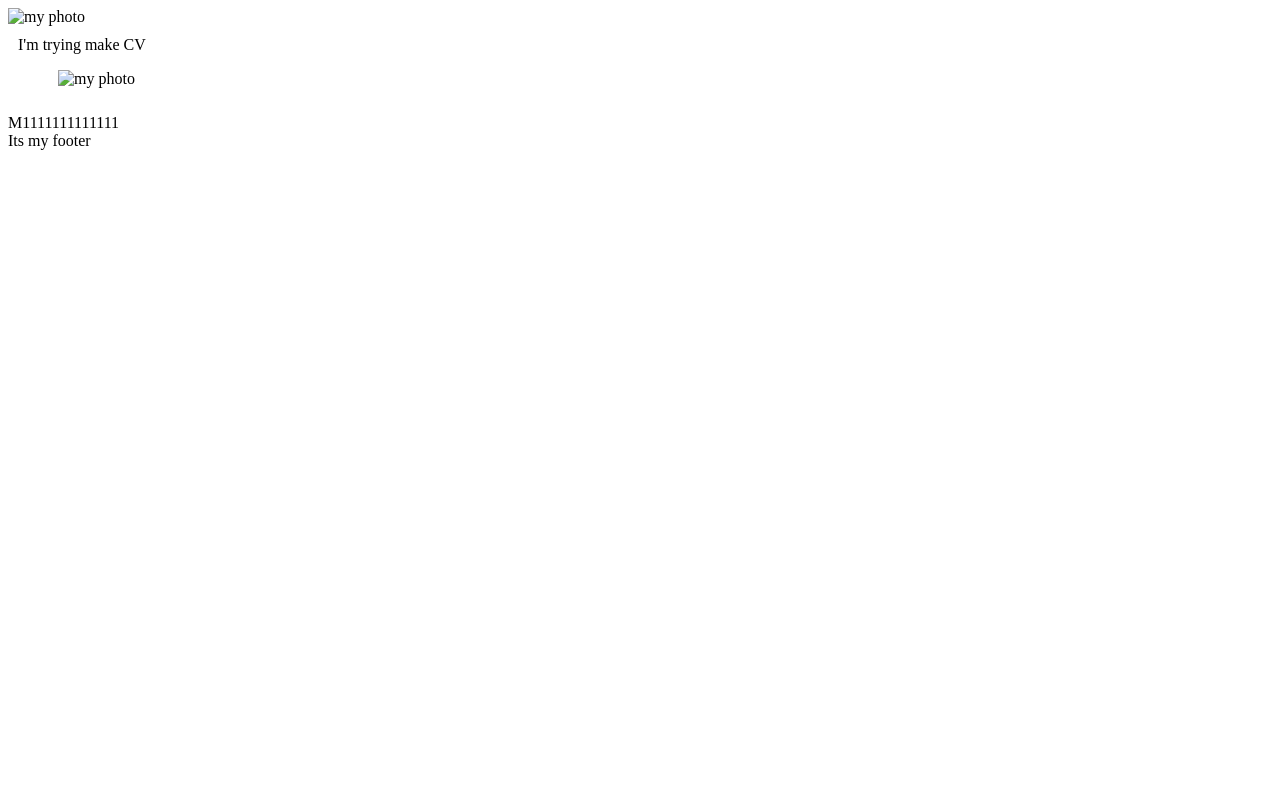
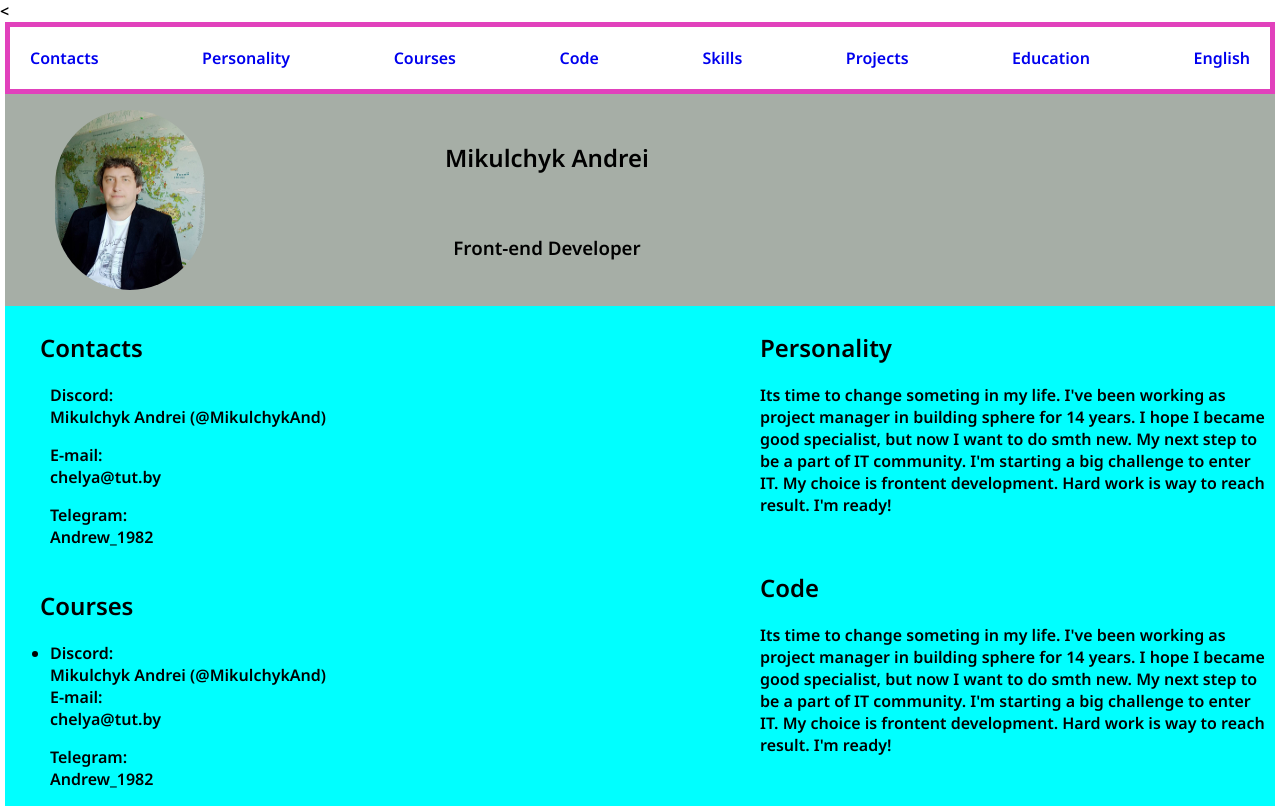
Before and after one commit to MikulchykAnd/rsschool-cv, a plain HTML site: page index.html in a window 1280 px wide. Shown: the top 810 px of the page. Drawn offline with Linux system fonts and the light colour scheme.

Commit message:
feat: add info in cv

```diff
--- a/index.html
+++ b/index.html
@@ -1,27 +1,88 @@
-<!DOCTYPE html>
+<<!DOCTYPE html>
 <html lang="en">
 <head>
   <meta charset="UTF-8">
   <meta http-equiv="X-UA-Compatible" content="IE=edge">
   <meta name="viewport" content="width=device-width, initial-scale=1.0">
-  <img src="assets/img/image.jpg" alt="my photo" width="150" height="200">
   <title>CV</title>
   <link rel="stylesheet" href="style.css">
   <link rel="icon" href="assets/ico/favicon.ico">
 </head>
 <body>
   <header>
-    <header class="header"> I'm trying make CV
+    <header class="header">
+      <nav class="nav">
+        <ul class="nav-list">
+          <li class="nav-item"><a href="#contacts" class="nav-link">Contacts</a></li>
+          <li class="nav-item"><a href="#personality" class="nav-link">Personality</a></li>
+          <li class="nav-item"><a href="#courses" class="nav-link">Courses</a></li>
+          <li class="nav-item"><a href="#code" class="nav-link">Code</a></li>
+          <li class="nav-item"><a href="#skills" class="nav-link">Skills</a></li>
+          <li class="nav-item"><a href="#projects" class="nav-link">Projects</a></li>
+          <li class="nav-item"><a href="#education" class="nav-link">Education</a></li>
+          <li class="nav-item"><a href="#english" class="nav-link">English</a></li>
+        </ul>
+      </nav>
       <div class="container"></div>
+    </nav>
+    </header>
+    <section class="profile">
       <figure class="photo">
-        <img src="assets/img/image.jpg" alt="my photo" width="150" height="200">
-      </figure>
-    </header>
+      <img src="assets/img/image.jpg" alt="my photo" width="150" height="180" class="round">
+    </figure>
+    <div class="developer">
+      <h1>Mikulchyk Andrei</h1>
+      <br>
+     <h3>Front-end Developer</h3>
+   </div>
+    </section>
+    <main>
+      <main class="main">
+        <div class="container"></div>
+    <section class="contacts" id="contacts">
+      <h2 class="section-title-l">Contacts</h2>
+      <ul class="contacts-list">
+        <li class="contact-item">
+        Discord:<br>
+        Mikulchyk Andrei (@MikulchykAnd)</li>
+        <li class="contact-item">
+          E-mail:<br>
+          chelya@tut.by</li>
+          <li class="contact-item">
+            Telegram:<br>
+            Andrew_1982</li>
+      </ul>
+    </section>
+    <section class="personality" id="personality">
+      <h2 class="section-title-r">Personality</h2>
+      <p>Its time to change someting in my life.
+        I've been working as project manager in building sphere for 14 years. I hope I became good specialist, but now I want to do smth new.
+        My next step to be a part of IT community. I'm starting a big challenge to enter IT. My choice is frontent development. Hard work is way to reach result. I'm ready!
+      </p>
+    </section>
+    <br>
+    <section class="courses" id="courses">
+      <h2 class="section-title-l">Courses</h2>
+      <ul class="courses-list">
+        <li class="courses-item">
+        Discord:<br>
+        Mikulchyk Andrei (@MikulchykAnd)</li>
+        <li class="contact-item">
+          E-mail:<br>
+          chelya@tut.by</li>
+          <li class="contact-item">
+            Telegram:<br>
+            Andrew_1982</li>
+      </ul>
+    </section>
+    <section class="code" id="code">
+      <h2 class="section-title-r">Code</h2>
+      <p>Its time to change someting in my life.
+        I've been working as project manager in building sphere for 14 years. I hope I became good specialist, but now I want to do smth new.
+        My next step to be a part of IT community. I'm starting a big challenge to enter IT. My choice is frontent development. Hard work is way to reach result. I'm ready!
+      </p>
+    </section>
 
-
-  <main>
-  <main class="main">M1111111111111
-    <div class="container"></div>
   </main>
   <footer>
 <footer class="footer"> Its my footer
--- a/style.css
+++ b/style.css
@@ -1,3 +1,102 @@
+@font-face {
+    font-family: NotoSans;
+    src: url("assets/fonts/NotoSans-SemiBold.ttf");
+}
+@font-face{
+    font-family: Poppins;
+    src: url("assets/fonts/Poppins-Regular.ttf");
+}
+html{
+    scroll-behavior: smooth;
+}
+.round{
+    border-radius: 80px;
+}
+body{
+    font-family: NotoSans;
+    font-size: 16px;
+    min-height: 100vh;
+    margin: 0;
+    padding: 0;
+    display: flex;
+    flex-direction: column;
+    justify-content: space-between;
+}
+*{box-sizing:  border-box;
+}
 .header{
-    padding: 10px;
+    border: 5px solid rgb(225, 65, 188);
+    margin-left: 5px;
+    margin-right: 5px;
+
 }
+
+.footer{
+    border: 15px solid rgb(65, 225, 68);
+    margin-top: 300px;
+}
+.container{
+    max-width: 1440px;
+    margin: 0 auto;
+}
+.nav-list{
+    display: flex;
+    justify-content: space-between;
+    align-items: center;
+    text-decoration: none;
+}
+
+    .nav-list{
+        list-style: none;
+    }
+    .nav-list{
+        padding: 0 20px;
+        line-height: 30px;
+    }
+    .nav-link{
+        text-decoration: none;
+        transition: .3s;
+    }
+    .profile{
+        display: flex;
+        align-items: center;
+        background-color: rgb(166, 174, 166);
+        padding-left: 10px;
+        margin-left: 5px;
+        margin-right: 5px;
+
+
+    }
+    .developer{
+        padding-left: 200px;
+        text-align: center;
+    }
+
+    .contacts,
+    .courses{
+        width: 750px;
+        margin-left: 5px;
+      padding-top: 5px;
+        float: left;
+    }
+    .personality,
+    .code{
+        margin-right: 5px;
+        padding-top: 5px;
+       margin-left: 755px;
+       margin-top: 0px;
+       height: 218px;
+    }
+    .main{
+        background-color: aqua;
+        margin-left: 5px;
+        margin-right: 5px;
+        height: 500px;
+    }
+    .section-title-l{
+        padding-left: 30px;
+    }
+    .contact-item{
+        list-style-type: none;
+        margin-bottom: 1em;
+    }
```
Also changed, not shown: assets/fonts/NotoSans-SemiBold.ttf (added), assets/fonts/Poppins-Regular.ttf (added), assets/ico/favicon.ico (added), assets/img/image.jpg (added).
